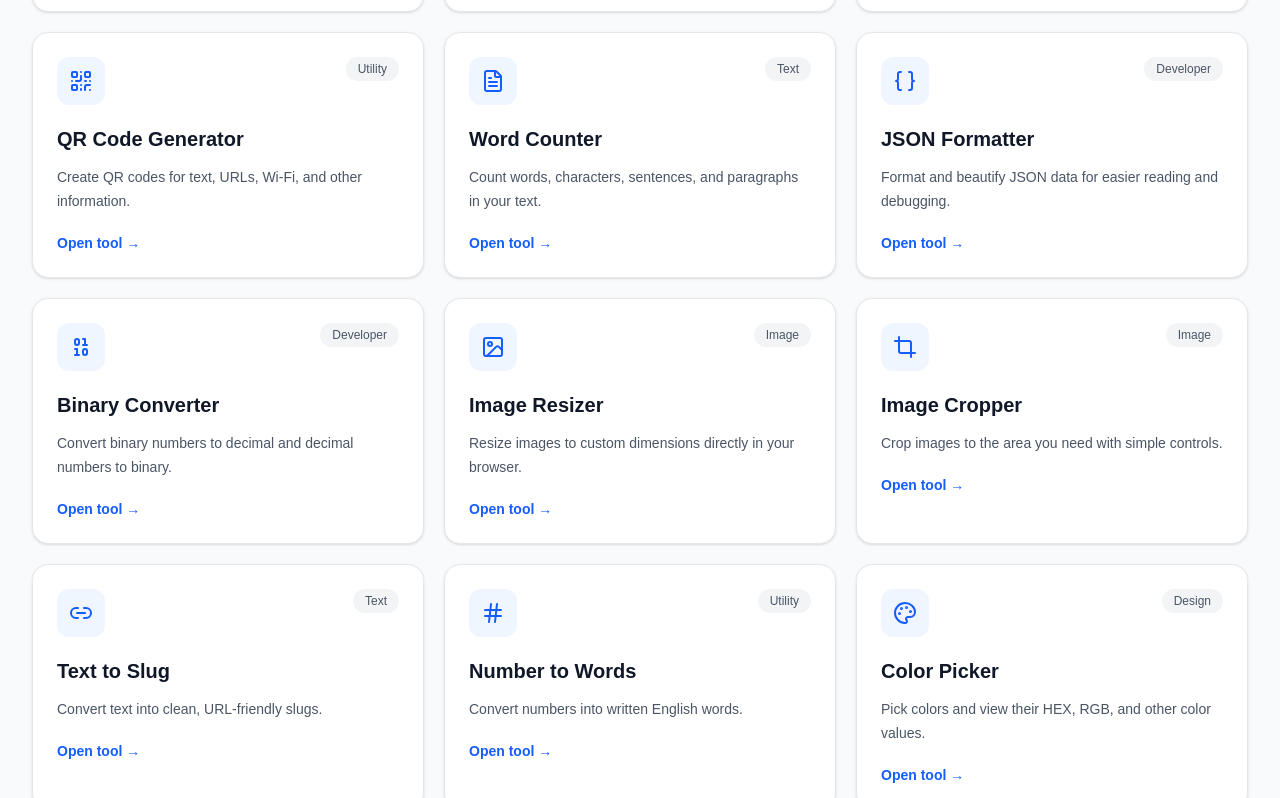
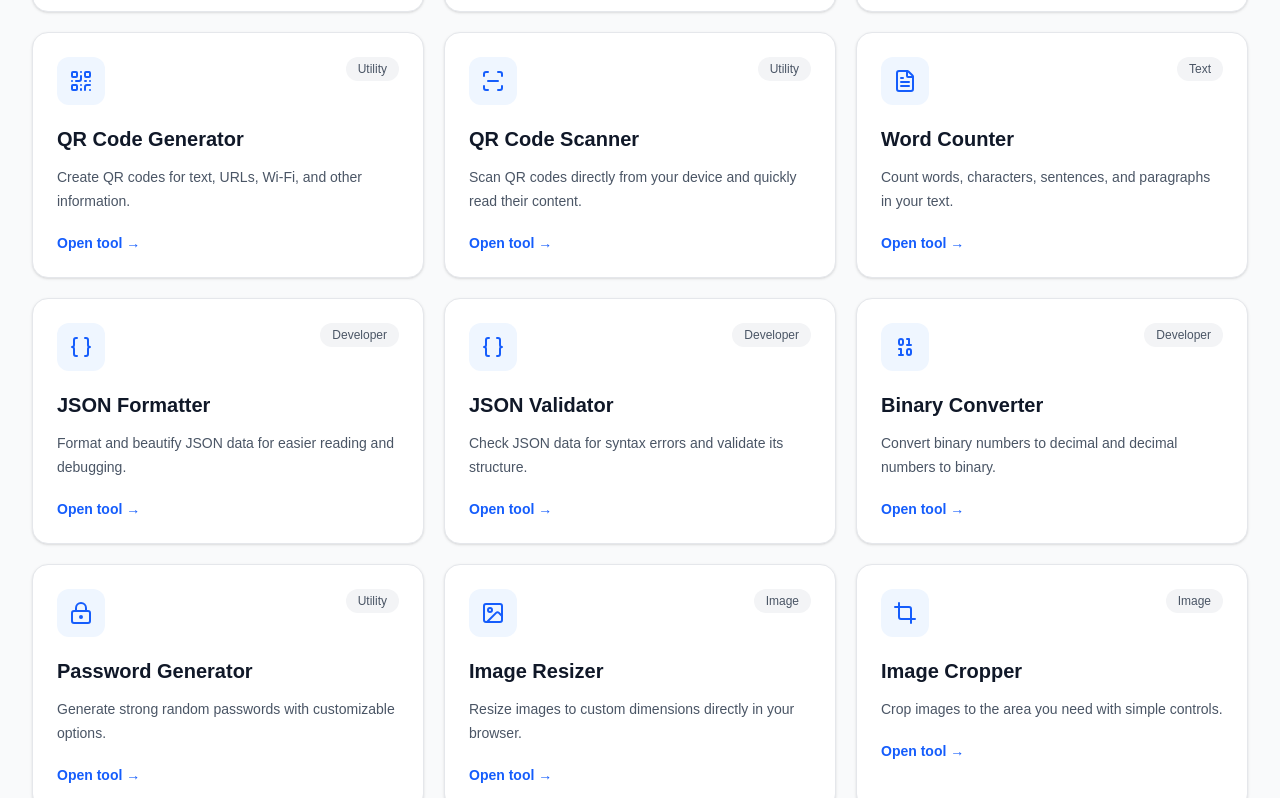
Before and after one commit to sprajeshofficial-wq/ToolNoveHub, a Next.js app: page /tools in a window 1280 px wide. Shown: the part 1329-2127 px from the top of the page. Built offline with nearby package versions, Linux system fonts and the light colour scheme.

Commit message:
Update tools page with all available tools

```diff
--- a/app/tools/page.tsx
+++ b/app/tools/page.tsx
@@ -2,6 +2,7 @@ import Link from "next/link";
 import {
   Calculator,
   QrCode,
+  ScanLine,
   FileText,
   Percent,
   CalendarDays,
@@ -15,6 +16,8 @@ import {
   HardDrive,
   Repeat2,
   CaseSensitive,
+  LockKeyhole,
+  Ruler,
 } from "lucide-react";
 
 const categories = [
@@ -84,6 +87,14 @@ const tools = [
     icon: QrCode,
   },
   {
+    name: "QR Code Scanner",
+    description:
+      "Scan QR codes directly from your device and quickly read their content.",
+    href: "/tools/qr-code-scanner",
+    category: "Utility",
+    icon: ScanLine,
+  },
+  {
     name: "Word Counter",
     description:
       "Count words, characters, sentences, and paragraphs in your text.",
@@ -100,12 +111,28 @@ const tools = [
     icon: Braces,
   },
   {
+    name: "JSON Validator",
+    description:
+      "Check JSON data for syntax errors and validate its structure.",
+    href: "/tools/json-validator",
+    category: "Developer",
+    icon: Braces,
+  },
+  {
     name: "Binary Converter",
     description:
       "Convert binary numbers to decimal and decimal numbers to binary.",
     href: "/tools/binary-converter",
     category: "Developer",
     icon: Binary,
+  },
+  {
+    name: "Password Generator",
+    description:
+      "Generate strong random passwords with customizable options.",
+    href: "/tools/password-generator",
+    category: "Utility",
+    icon: LockKeyhole,
   },
   {
     name: "Image Resizer",
@@ -170,6 +197,14 @@ const tools = [
     href: "/tools/text-to-ascii",
     category: "Text",
     icon: CaseSensitive,
+  },
+  {
+    name: "Unit Converter",
+    description:
+      "Convert common measurements such as length, weight, temperature, and more.",
+    href: "/tools/unit-converter",
+    category: "Utility",
+    icon: Ruler,
   },
 ];
 
```
